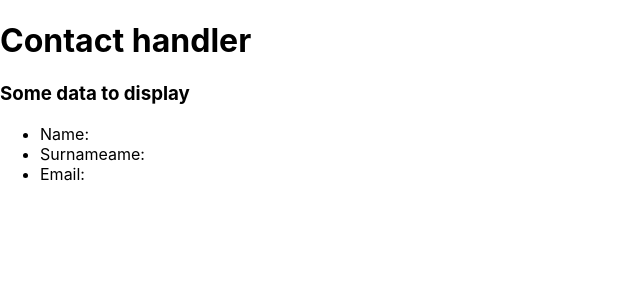
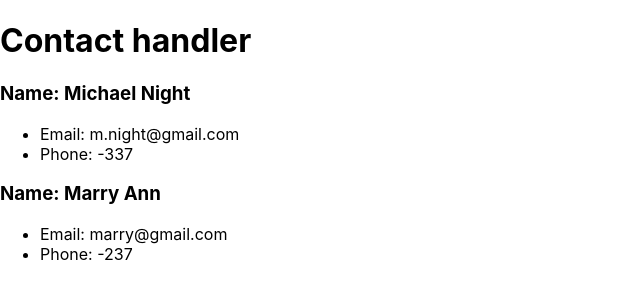
Before and after one commit to miloszpanas/react-context-playground-form, a React (Create React App) app: page / in a window 1280 px wide. Shown: the top 300 px of the page, without its empty margins (0-640 px from the left). Built offline with nearby package versions, Linux system fonts and the light colour scheme.

Commit message:
add contact and header

```diff
--- a/package.json
+++ b/package.json
@@ -3,6 +3,7 @@
   "version": "0.1.0",
   "private": true,
   "dependencies": {
+    "prop-types": "^15.7.2",
     "react": "^16.8.2",
     "react-dom": "^16.8.2",
     "react-scripts": "2.1.5"
--- a/src/App.js
+++ b/src/App.js
@@ -7,7 +7,18 @@ class App extends Component {
     return (
       <div className="App">
         <Header appName="Contact handler" />
-        <Contact />
+        <Contact
+          name="Michael"
+          surname="Night"
+          email="m.night@gmail.com"
+          phone={664-334-667}
+        />
+        <Contact
+          name="Marry"
+          surname="Ann"
+          email="marry@gmail.com"
+          phone={664-344-557}
+        />
       </div>
     );
   }
--- a/src/components/Contact.js
+++ b/src/components/Contact.js
@@ -1,16 +1,27 @@
 import React from "react";
+import PropTypes from "prop-types";
 
-const Contact = () => {
+class Contact extends React.Component {
+  render() {
+    const { name, surname, email, phone } = this.props;
+
     return (
       <div>
-      <h3>Some data to display</h3>
+        <h3>Name: {`${name} ${surname}`}</h3>
         <ul>
-        <li>Name:</li>
-        <li>Surnameame:</li>
-        <li>Email:</li>
+          <li>Email: {email}</li>
+          <li>Phone: {phone}</li>
         </ul>
       </div>
     );
+  }
+}
+
+Contact.propTypes = {
+  name: PropTypes.string.isRequired,
+  surname: PropTypes.string.isRequired,
+  email: PropTypes.string.isRequired,
+  phone: PropTypes.number.isRequired
 };
 
 export default Contact;
--- a/src/components/Header.js
+++ b/src/components/Header.js
@@ -1,11 +1,23 @@
 import React from 'react'
+import PropTypes from 'prop-types';
+
 
 const Header = (props) => {
+  const { appName } = props;
+
   return (
     <div>
-      <h1>{props.appName}</h1>
+      <h1>{appName}</h1>
     </div>
   );
 };
 
+Header.defaultProps = {
+  appName: "Contact handler"
+};
+
+Header.propTypes = {
+  appName: PropTypes.string.isRequired
+};
+
 export default Header;
```
Also changed, not shown: 1 other file (tests, documents, lock files or other folders). Lines whose indentation alone changed are shown as unchanged.
